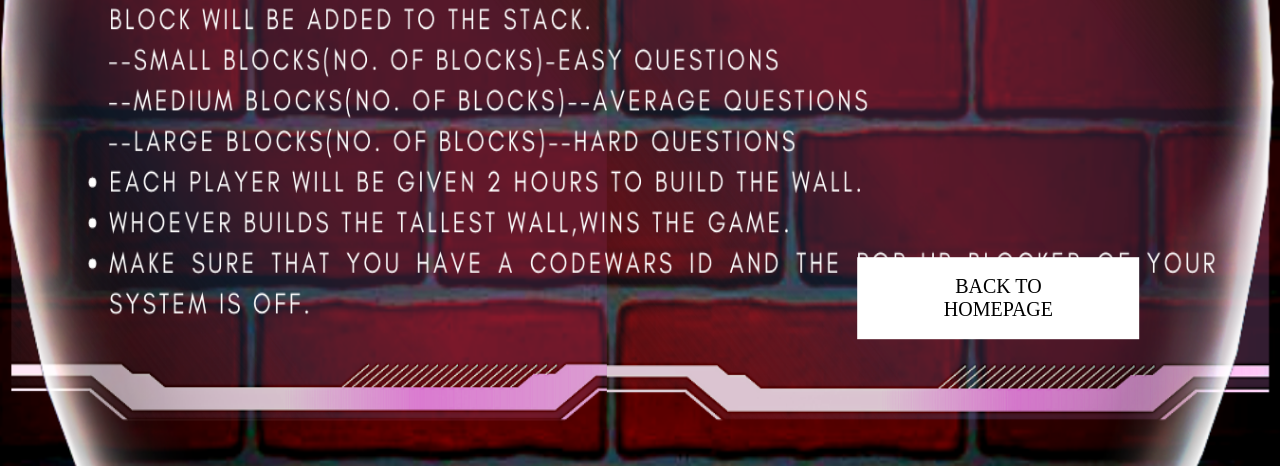
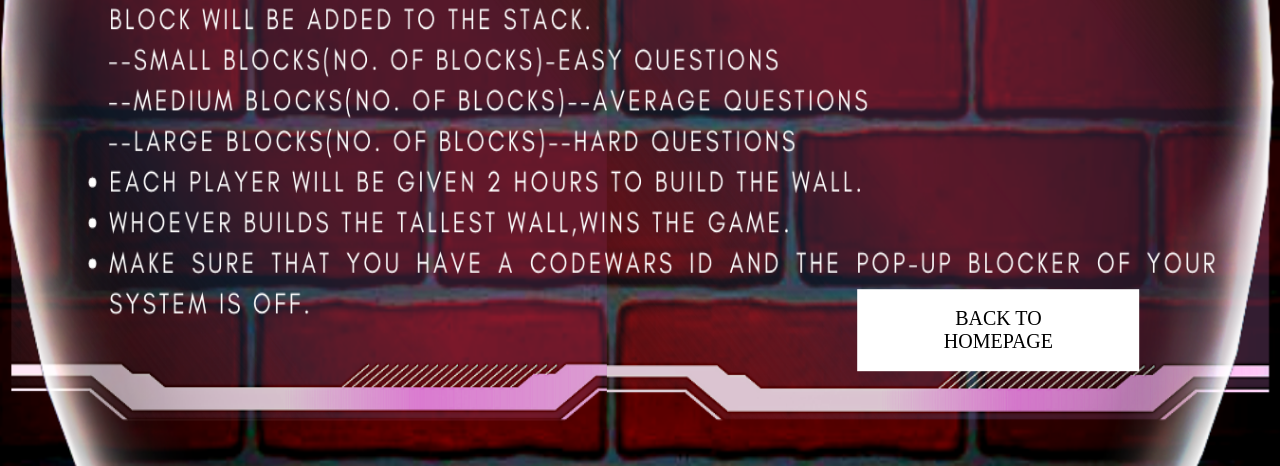
Before and after one commit to DevPriSha/Building-Blocks, a Flask app: page /instructions/ in a window 1280 px wide. Shown: the part 334-800 px from the top of the page. Run offline with Flask 2, Linux system fonts and the light colour scheme; some libraries are stand-ins or nearby versions.

Commit message:
Update instructions.css

```diff
--- a/static/instructions.css
+++ b/static/instructions.css
@@ -32,7 +32,7 @@ body,html{
 }
 #home{
     position: fixed;
-    top: 78%;
+    top: 82%;
     left: 78%;
     transform: translate(-50%,-40%);
 }
```
